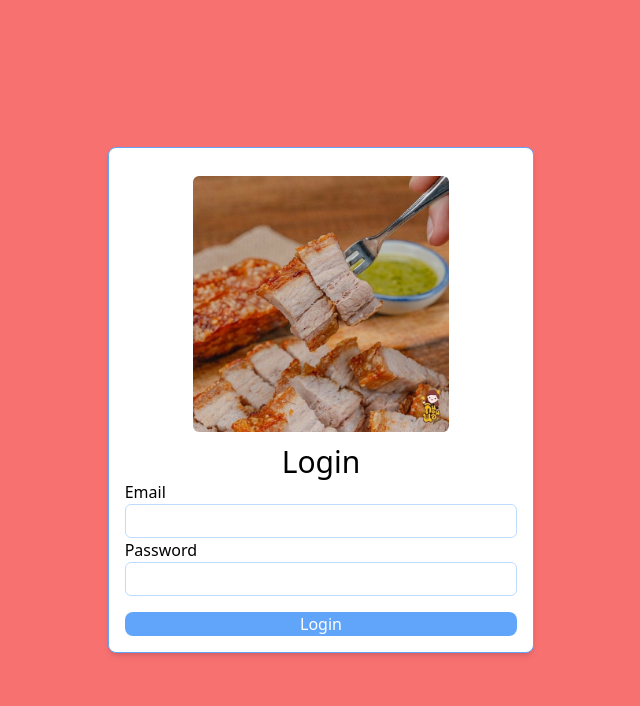
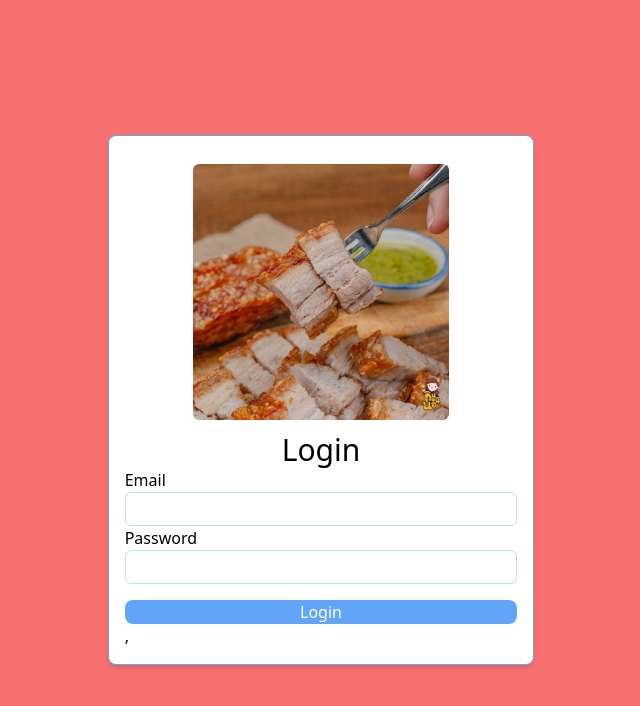
Before and after one commit to PacharaponFirst/samakran, a React (Vite) app: page / in a window 1280 px wide. Shown: the top 706 px of the page, without its empty margins (319-959 px from the left). Built offline with nearby package versions, Linux system fonts and the light colour scheme.

Commit message:
Update LoginPage.tsx

```diff
--- a/src/page/LoginPage.tsx
+++ b/src/page/LoginPage.tsx
@@ -2,8 +2,8 @@ import { FC, useState } from 'react';
 
 const LoginPage:FC = () => {
     //script
-    const {email, setEmail} = useState('');
-    const {password, setPassword} = useState('');
+    const [email, setEmail] = useState("");
+    const [password, setPassword] = useState("");
 
     //template
     return (
@@ -25,10 +25,13 @@ const LoginPage:FC = () => {
             id="password"
             type ="password"
             className="npru-input"
-            onChange={(p) => setPassword(p.target.value)}
+            onChange={(e) => setPassword(e.target.value)}
             value={password}
              />
             <button className= "mt-4 npru-button">Login</button>
+            <h1>
+                {email} , {password}
+            </h1>
         </div>
     </div>
     </>
```
